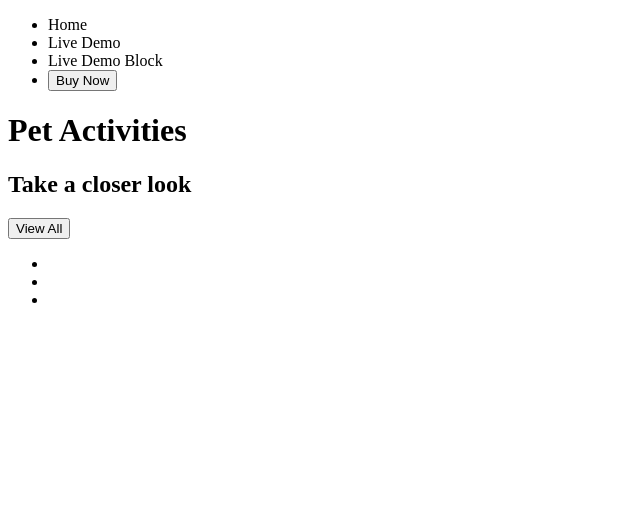
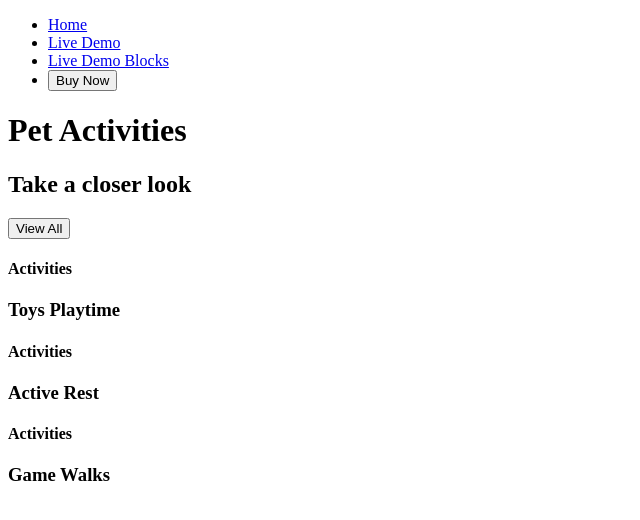
Before and after one commit to joanmontiel4/202204-W2-joan-montiel, a website: page index.html in a window 1280 px wide. Shown: the whole page, without its empty margins (0-640 px from the left). Drawn offline with Linux system fonts and the light colour scheme.

Commit message:
Update index.html add main section

```diff
--- a/index.html
+++ b/index.html
@@ -11,25 +11,30 @@
 		<header>
 			<nav class="menu">
 				<ul>
-					<li>Home</li>
-					<li>Live Demo</li>
-					<li>Live Demo Block</li>
+					<li><a href="#">Home</a></li>
+					<li><a href="#">Live Demo</a></li>
+					<li><a href="#">Live Demo Blocks</a></li>
 					<li><button>Buy Now</button></li>
 				</ul>
 			</nav>
 		</header>
 		<main>
-			<hgroup>
-				<h1>Pet Activities</h1>
-				<h2>Take a closer look</h2>
-				<button>View All</button>
-			</hgroup>
-			<section>
-				<ul>
-					<li></li>
-					<li></li>
-					<li></li>
-				</ul>
+			<h1>Pet Activities</h1>
+			<h2>Take a closer look</h2>
+			<button>View All</button>
+			<section class="activities">
+				<div class="activities__toys">
+					<h4>Activities</h4>
+					<h3>Toys Playtime</h3>
+				</div>
+				<div class="activities__rest">
+					<h4>Activities</h4>
+					<h3>Active Rest</h3>
+				</div>
+				<div class="activities__walks">
+					<h4>Activities</h4>
+					<h3>Game Walks</h3>
+				</div>
 			</section>
 		</main>
 	</body>
```
